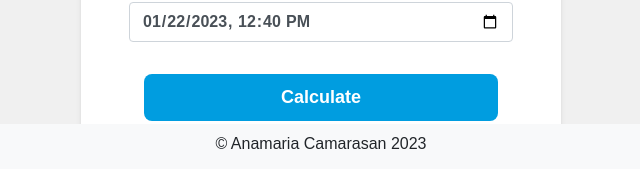
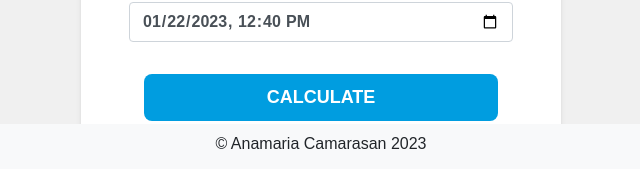
Before and after one commit to acamaras0/Delivery-Fee-Calculator, a React (Create React App) app in the folder client/: page / in a window 1280 px wide. Shown: the part 628-797 px from the top of the page, without its empty margins (319-959 px from the left). Built offline with nearby package versions, Linux system fonts and the light colour scheme; a web font is replaced by a local one.

Commit message:
indentation fixed

```diff
--- a/client/src/components/InputForm.tsx
+++ b/client/src/components/InputForm.tsx
@@ -68,9 +68,7 @@
         {input?.map((item, index) => {
           return (
             <div className="form-group row" key={index}>
-							<label className="col-form-label">
-								{item.label}
-							</label>
+              <label className="col-form-label">{item.label}</label>
               <input
                 className="form-control font-weight-bold"
                 type={item.type}
@@ -89,7 +87,7 @@
           className="btn-calculate"
           type="submit"
         >
-					Calculate
+          CALCULATE
         </motion.button>
       </form>
     </>
```
Also changed, not shown: client/src/App.css (indentation only), client/src/components/DeliveryFee.tsx (indentation only), client/src/components/Footer.tsx (indentation only), client/src/pages/Home.tsx (indentation only). Lines whose indentation alone changed are shown as unchanged.
